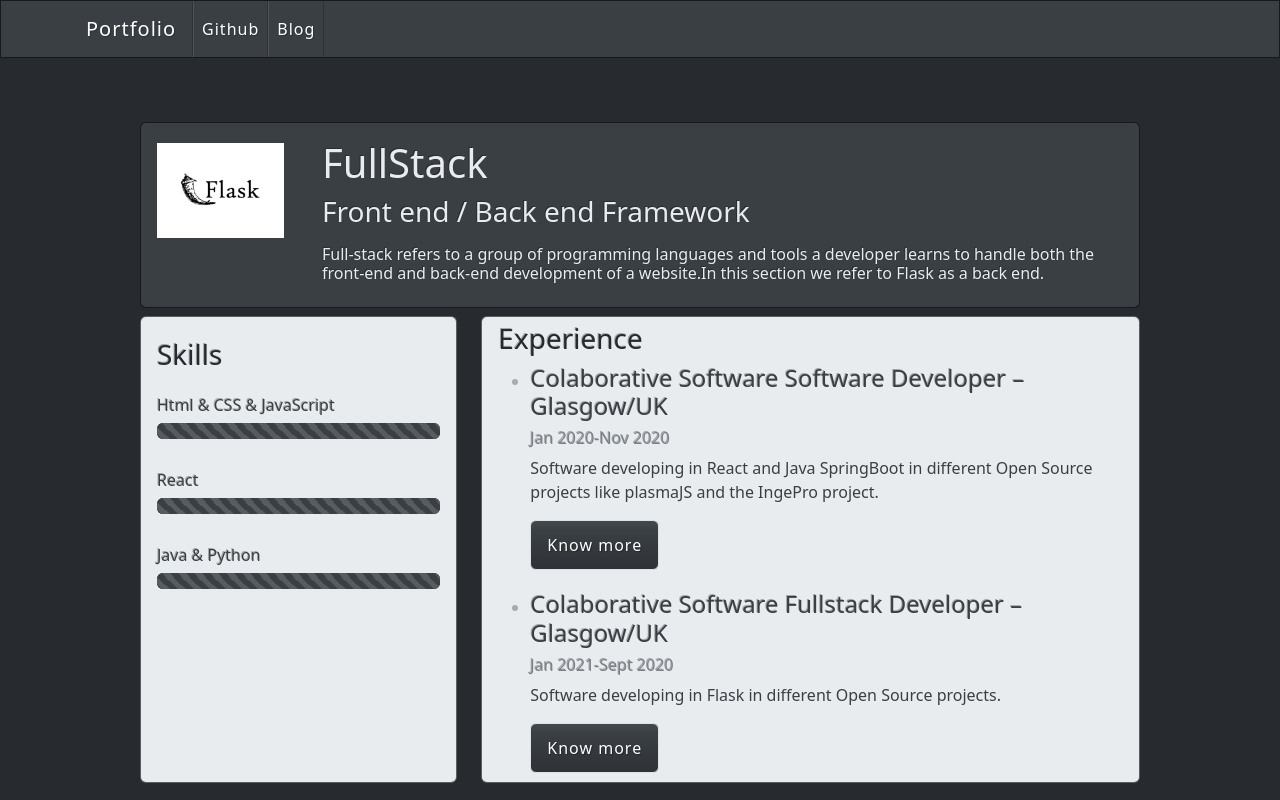
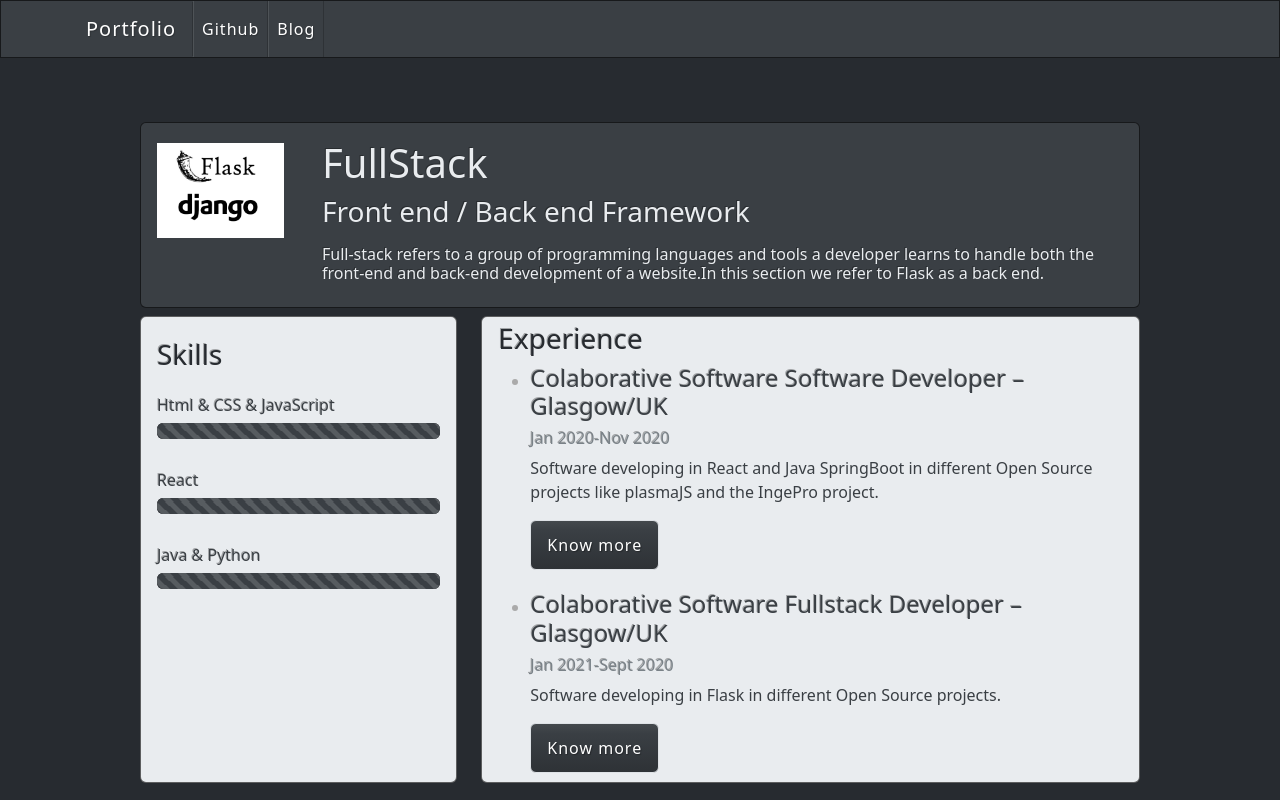
Before and after one commit to SteelTitansax/FullStack_PortFolio, a Next.js app: page /fullstack in a window 1280 px wide. Shown: the top 800 px of the page. Built offline with nearby package versions, Linux system fonts and the light colour scheme; a small style sheet from the web is missing.

Commit message:
Update fullstack.js

```diff
--- a/pages/fullstack.js
+++ b/pages/fullstack.js
@@ -16,7 +16,7 @@ const FullStack = () =>
             <div className="card card-body bg-primary text-light">
             <div className="row">
                 <div className="col-md-2">
-                    <img src="flask.jpeg" className="mt-1" height="95px" alt="React perfil"/>
+                    <img src="flaskDjango.jpeg" className="mt-1" height="95px" alt="React perfil"/>
                 </div>
                 <div className="col-md-10">
                     <h1 >FullStack   </h1>
```
